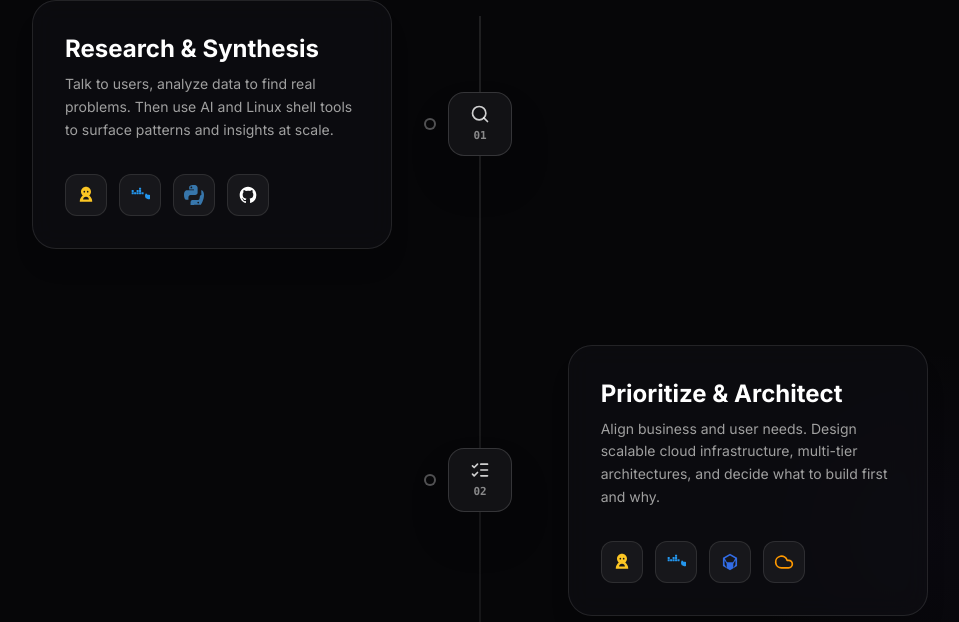
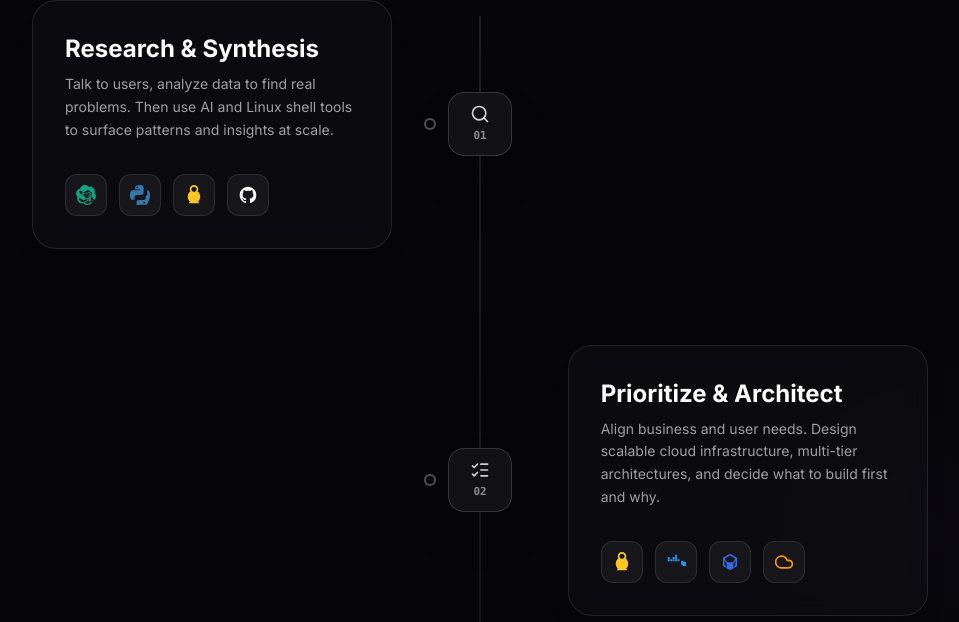
Before and after one commit to Adithyanpavithran/adithyan-portfolio-website, a Next.js app: page / in a window 1280 px wide. Shown: the part 2761-3383 px from the top of the page, without its empty margins (160-1119 px from the left). Built offline with nearby package versions, Linux system fonts and the light colour scheme.

Commit message:
update-step-01-tools-openai-python-linux-github

```diff
--- a/components/sections/Skills.tsx
+++ b/components/sections/Skills.tsx
@@ -73,9 +73,15 @@ const GithubLogo = () => (
   </svg>
 );
 
+const OpenAILogo = () => (
+  <svg className="w-5 h-5 text-[#10A37F]" viewBox="0 0 24 24" fill="currentColor">
+    <path d="M22.2819 9.8211a5.9847 5.9847 0 0 0-.5157-4.9108 6.0462 6.0462 0 0 0-6.5098-2.9A6.0651 6.0651 0 0 0 4.9807 4.1818a5.9847 5.9847 0 0 0-3.9977 2.9 6.0462 6.0462 0 0 0 .7427 7.0966 5.98 5.98 0 0 0 .511 4.9107 6.051 6.051 0 0 0 6.5146 2.9001A5.9847 5.9847 0 0 0 13.2599 24a6.0557 6.0557 0 0 0 5.7718-4.2058 5.9894 5.9894 0 0 0 3.9977-2.9001 6.0557 6.0557 0 0 0-.7475-7.0729zm-9.022 12.6081a4.4755 4.4755 0 0 1-2.8764-1.0408l.1419-.0813 4.779-2.7582a.7948.7948 0 0 0 .3927-.6813v-6.7369l2.02 1.1686a.071.071 0 0 1 .038.052v5.5826a4.504 4.5 0 0 1-4.4952 4.4952zm-8.8593-4.1037a4.4707 4.4707 0 0 1-.5354-3.0037l.142.0858 4.7837 2.7582a.7948.7948 0 0 0 .7854 0l5.8336-3.3688v2.3327a.0757.0757 0 0 1-.0332.0616l-4.8358 2.7914a4.4992 4.4992 0 0 1-6.1403-1.6572zm-1.0044-9.742a4.4755 4.4755 0 0 1 2.341-1.966v.166l4.779 2.7582a.7948.7948 0 0 0 .3927.6813l5.8336 3.3688h-2.3327a.0757.0757 0 0 1-.0616-.0332l-4.8358-2.7961a4.504 4.5 0 0 1-6.1162-4.9452zm11.7587 3.3356l-3.3688-1.943 3.3688-1.943 3.3688 1.943v3.886zm4.1085-3.3356a4.4755 4.4755 0 0 1-.5354 3.0037l-.142-.0858-4.7837-2.7582a.7948.7948 0 0 0-.7854 0L6.8778 12.3v-2.3327a.0757.0757 0 0 1 .0332-.0616l4.8358-2.7914a4.4992 4.4992 0 0 1 6.1403 1.6572zm1.0044 9.742a4.4755 4.4755 0 0 1-2.341 1.966v-.166l-4.779-2.7582a.7948.7948 0 0 0-.3927-.6813L7.765 11.2335h2.3327a.0757.0757 0 0 1 .0616.0332l4.8358 2.7961a4.504 4.5 0 0 1 6.1162 4.9452z"/>
+  </svg>
+);
+
 const LinuxLogo = () => (
   <svg className="w-5 h-5 text-[#FCC624]" viewBox="0 0 24 24" fill="currentColor">
-    <path d="M12 2c-3.3 0-6 2.7-6 6 0 1.8.8 3.4 2.1 4.5C5.9 14.1 4.5 16.9 4.5 20h15c0-3.1-1.4-5.9-3.6-7.5C17.2 11.4 18 9.8 18 8c0-3.3-2.7-6-6-6zm-2 5a1 1 0 1 1 0 2 1 1 0 0 1 0-2zm4 0a1 1 0 1 1 0 2 1 1 0 0 1 0-2zm-2 7c2 0 3.5 1.5 3.5 3.5H8.5c0-2 1.5-3.5 3.5-3.5z"/>
+    <path d="M12.002 0c-2.827 0-5.12 2.293-5.12 5.12 0 .973.272 1.883.743 2.658C5.69 9.387 4.5 11.554 4.5 14.062c0 2.222.932 4.223 2.43 5.652C6.444 20.306 6 21.11 6 22h12c0-.89-.444-1.694-.93-2.286 1.498-1.429 2.43-3.43 2.43-5.652 0-2.508-1.19-4.675-3.125-6.284.471-.775.743-1.685.743-2.658 0-2.827-2.293-5.12-5.116-5.12zm0 2c1.724 0 3.12 1.396 3.12 3.12 0 1.724-1.396 3.12-3.12 3.12-1.724 0-3.12-1.396-3.12-3.12 0-1.724 1.396-3.12 3.12-3.12z"/>
   </svg>
 );
 
@@ -106,10 +112,10 @@ const WORKFLOW_STEPS: ProcessStep[] = [
     description: "Talk to users, analyze data to find real problems. Then use AI and Linux shell tools to surface patterns and insights at scale.",
     icon: Search,
     toolLogos: [
-      { name: "Linux", icon: LinuxLogo },
-      { name: "Docker", icon: DockerLogo },
-      { name: "Python", icon: PythonLogo },
-      { name: "GitHub", icon: GithubLogo },
+      { name: "ChatGPT / OpenAI (AI research)", icon: OpenAILogo },
+      { name: "Python (analysis & automation)", icon: PythonLogo },
+      { name: "Linux (shell scripting & development)", icon: LinuxLogo },
+      { name: "GitHub (version control)", icon: GithubLogo },
     ],
   },
   {
```
